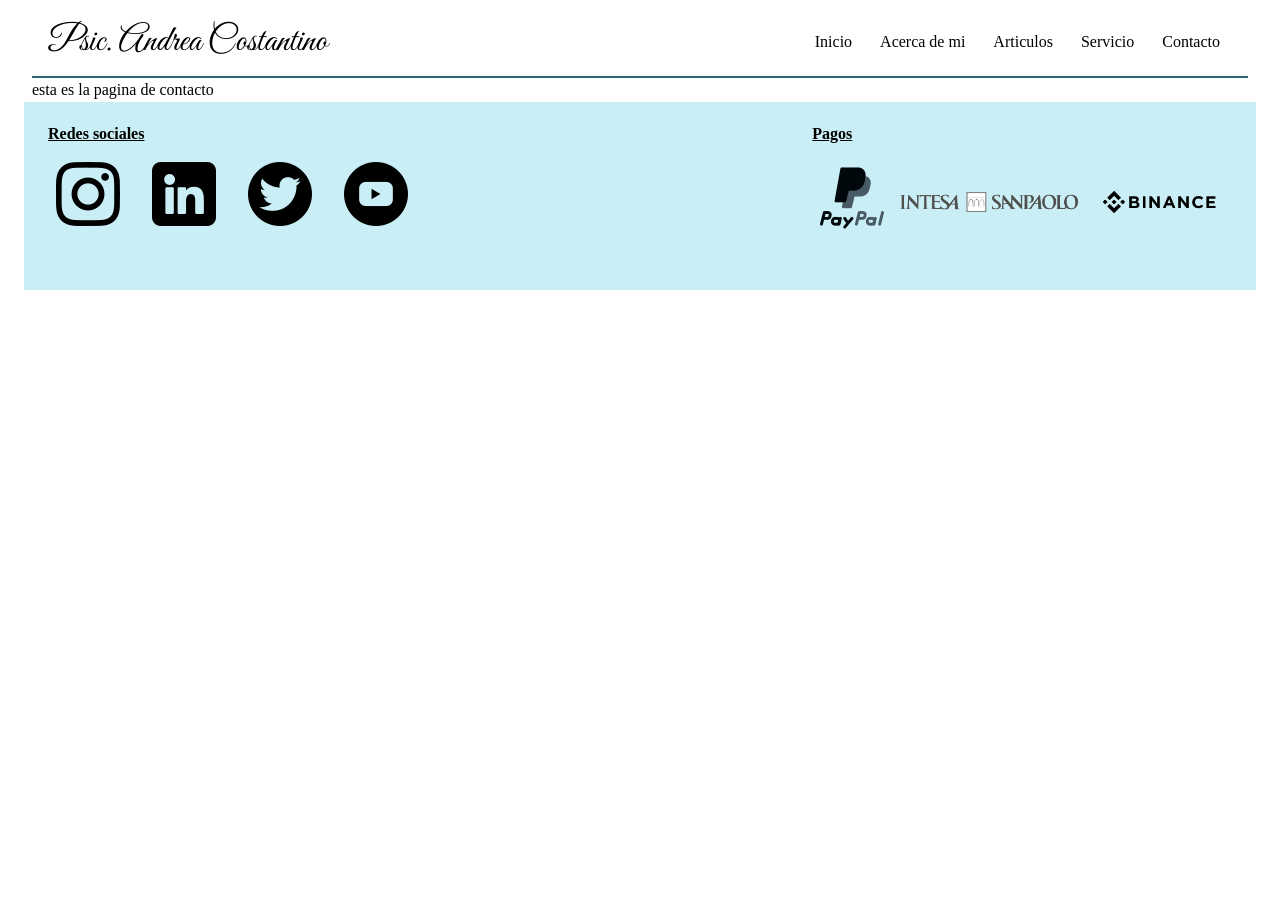
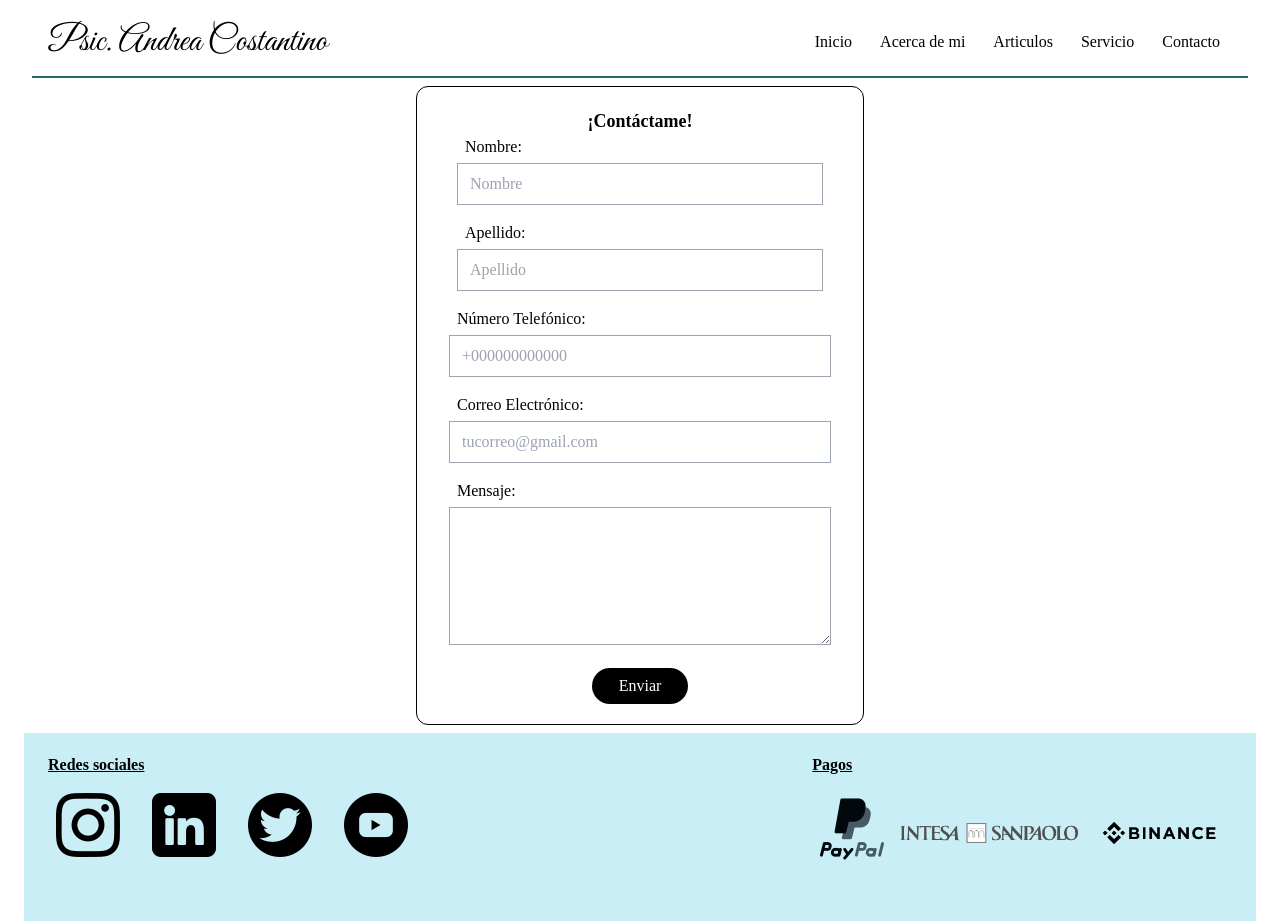
Before and after one commit to josemendez2204/psicologia, a Next.js app: page /contacto in a window 1280 px wide. Before the commit the page ends 800 px from the top, so only its background shows below. Built offline with nearby package versions, Linux system fonts and the light colour scheme; a web font is replaced by a local one.

Commit message:
validaciones del formulario de contacto

```diff
--- /dev/null
+++ b/components/contactForm.tsx
@@ -0,0 +1,112 @@
+import React, { useState } from "react";
+import { useForm } from "react-hook-form";
+
+function ContactForm() {
+  const form = useForm<FormValues>();
+  type FormValues = {
+    firstName: string;
+    lastName: string;
+    tel: number;
+    email: string;
+    message: string;
+  };
+  const { register, control, handleSubmit } = form;
+  const onSubmit = (data: FormValues) => {
+    console.log("esto es la data", data);
+  };
+  return (
+    <div className="flex justify-center">
+      <div className="flex flex-col w-full max-w-md border-black rounded-xl border-[1px] py-5 my-2">
+        <form onSubmit={handleSubmit(onSubmit)} className="px-4" noValidate>
+          <h1 className="text-center font-extrabold text-lg">¡Contáctame!</h1>
+          <div className="flex flex-col sm:flex-row">
+            <div className="w-full sm:w-1/2 mb-4 sm:mb-0">
+              <label htmlFor="firstName" className="block font-medium mb-1">
+                Nombre:
+              </label>
+              <input
+                type="text"
+                id="firstName"
+                {...register("firstName", {
+                  required: "primer nombre requerido",
+                })}
+                className="w-full border-gray-400 border-[1px] py-2 px-3"
+                placeholder="Nombre"
+              />
+            </div>
+            <div className="w-full sm:w-1/2 ml-0 sm:ml-4">
+              <label htmlFor="lastName" className="block font-medium mb-1">
+                Apellido:
+              </label>
+              <input
+                type="text"
+                id="lastName"
+                {...register("lastName", { required: "apellido requerido" })}
+                className="w-full border-gray-400 border-[1px] py-2 px-3"
+                placeholder="Apellido"
+              />
+            </div>
+          </div>
+          <div className="mt-4">
+            <label htmlFor="tel" className="block font-medium mb-1">
+              Número Telefónico:
+            </label>
+            <input
+              type="tel"
+              id="tel"
+              {...register("tel", {
+                pattern: {
+                  value: /^\+?[0-9]{1,3}[\s-]?(\([0-9]+\)|[0-9]+)[\s-]?([0-9]+[\s-]?)*[0-9]+$/,
+                  message: "Numero de telefono invalido",
+                },
+              })}
+              className="w-full border-gray-400 border-[1px] py-2 px-3"
+              placeholder="+000000000000"
+            />
+          </div>
+          <div className="mt-4">
+            <label htmlFor="email" className="block font-medium mb-1">
+              Correo Electrónico:
+            </label>
+            <input
+              type="email"
+              id="email"
+              {...register("email", {
+                pattern: {
+                  value: /^\w+([-+.']\w+)*@\w+([-.]\w+)*\.\w+([-.]\w+)*$/,
+                  message:"email invalido"
+                }
+              })}
+              className="w-full border-gray-400 border-[1px] py-2 px-3"
+              placeholder="tucorreo@gmail.com"
+            />
+          </div>
+          <div className="mt-4">
+            <label htmlFor="message" className="block font-medium mb-1">
+              Mensaje:
+            </label>
+            <textarea
+              id="message"
+              {...register("message", {
+                required: "Mensaje es requerido",
+              })}
+              rows={5}
+              cols={65}
+              className="w-full border-gray-400 border-[1px] py-2 px-3"
+            ></textarea>
+          </div>
+          <div className="flex justify-center mt-4">
+            <button
+              className="bg-black text-white h-9 w-24 rounded-3xl hover:drop-shadow-xl hover:shadow-slate-300S"
+              type="submit"
+            >
+              Enviar
+            </button>
+          </div>
+        </form>
+      </div>
+    </div>
+  );
+}
+
+export default ContactForm;
--- /dev/null
+++ b/components/errorMessage.js
@@ -0,0 +1,13 @@
+import React from "react";
+
+const InputErrorMessage = (props) => {
+  return (
+    <div className= {`bg-red-100 border border-red-400 text-red-700 px-4 py-2 rounded relative  `} role="alert">
+      <span className="block sm:inline">{props.message}</span>
+      <span className="absolute top-0 bottom-0 right-0 px-4 py-3">
+      </span>
+    </div>
+  );
+};
+
+export default InputErrorMessage;
--- a/components/footer.js
+++ b/components/footer.js
@@ -31,6 +31,12 @@ const footer = (props) => {
         break;
     }
   };
+
+  if (props.resetBinanceColor) {
+    console.log("reinicio de color")
+  } else {
+    console.log("no se reinicia")
+  }
 
   const propModal = () => {
     props.handlerModalSetterBinance();
--- a/components/layout.js
+++ b/components/layout.js
@@ -7,6 +7,7 @@ import {  useState } from "react";
 const layout = ({ children }) => {
   const [modalSanPaolohandling, setModalSanPaolo] = useState(false);
   const [modalBinanceHandler, setModalBinanceHandler] = useState(false);
+  const [modalClosingHandleColorBinance, setModalClosingHandleColorBinance]= useState(false)
 
   const handleModalSanPaolo = () => {
     setModalSanPaolo(!modalSanPaolohandling);
@@ -14,6 +15,10 @@ const layout = ({ children }) => {
 
   const handleModalbinance = () => {
     setModalBinanceHandler(!modalBinanceHandler);
+  };
+
+  const binanceResetColor = () => {
+    setModalClosingHandleColorBinance(!modalClosingHandleColorBinance);
   };
   return (
     <>
@@ -23,12 +28,13 @@ const layout = ({ children }) => {
         <ModalSanPaolo handlerModalSetter={handleModalSanPaolo} />
       )}
       {modalBinanceHandler && (
-        <ModalBinance  handlerModalSetterBinance={handleModalbinance} />
+        <ModalBinance  handlerModalSetterBinance={handleModalbinance}  resetBinanceColor={binanceResetColor}/>
       )}
       {children}
       <Footer
         handlerModalSetter={handleModalSanPaolo}
         handlerModalSetterBinance={handleModalbinance}
+        resetBinanceColor={modalClosingHandleColorBinance}
       />
     </>
   );
--- /dev/null
+++ b/components/loader.js
@@ -0,0 +1,13 @@
+function loader() {
+  return (
+    <>
+      <div className="flex items-center justify-center h-screen">
+        <div className="">
+          <span className="loader"></span>
+        </div>
+      </div>
+    </>
+  );
+}
+
+export default loader;
--- a/package.json
+++ b/package.json
@@ -15,6 +15,7 @@
     "next": "13.1.1",
     "react": "18.2.0",
     "react-dom": "18.2.0",
+    "react-hook-form": "^7.43.9",
     "react-type-animation": "^2.1.2"
   },
   "devDependencies": {
--- a/pages/404.js
+++ b/pages/404.js
@@ -1,5 +1,11 @@
+import Loader from "../components/loader";
 const notFound = () => {
-    return ( <h1> no se encontro 404</h1> );
+    return (
+        <>
+    <h1> no se encontro 404</h1>
+    <Loader/>
+    </>
+    );
 }
 
 export default notFound;
--- a/pages/contacto.js
+++ b/pages/contacto.js
@@ -1,5 +1,9 @@
+import ContactForm from "../components/contactForm";
 const contacto = () => {
-    return ( <h1>esta es la pagina de contacto</h1> );
+    return (
+
+        <ContactForm/>
+     );
 }
 
 export default contacto;
--- a/styles/globals.css
+++ b/styles/globals.css
@@ -9,4 +9,83 @@
     font-family: 'Fjord One', serif;
 }
 
+/* loader style */
+
+.loader {
+  position: absolute;
+  top: 50%;
+  left: 45%;
+  transform: translate(-50%, -50%);
+  transform: rotateZ(45deg);
+  perspective: 1000px;
+  border-radius: 50%;
+  width: 200px;
+  height: 200px;
+  color: #d1cece;
+}
+  .loader:before,
+  .loader:after {
+    content: '';
+    display: block;
+    position: absolute;
+    top: 0;
+    left: 0;
+    width: inherit;
+    height: inherit;
+    border-radius: 50%;
+    transform: rotateX(70deg);
+    animation: 1s spin linear infinite;
+  }
+  .loader:after {
+    color: #FF3D00;
+    transform: rotateY(70deg);
+    animation-delay: .4s;
+  }
+
+@keyframes rotate {
+  0% {
+    transform: translate(-50%, -50%) rotateZ(0deg);
+  }
+  100% {
+    transform: translate(-50%, -50%) rotateZ(360deg);
+  }
+}
+
+@keyframes rotateccw {
+  0% {
+    transform: translate(-50%, -50%) rotate(0deg);
+  }
+  100% {
+    transform: translate(-50%, -50%) rotate(-360deg);
+  }
+}
+
+@keyframes spin {
+  0%,
+  100% {
+    box-shadow: .2em 0px 0 0px currentcolor;
+  }
+  12% {
+    box-shadow: .2em .2em 0 0 currentcolor;
+  }
+  25% {
+    box-shadow: 0 .2em 0 0px currentcolor;
+  }
+  37% {
+    box-shadow: -.2em .2em 0 0 currentcolor;
+  }
+  50% {
+    box-shadow: -.2em 0 0 0 currentcolor;
+  }
+  62% {
+    box-shadow: -.2em -.2em 0 0 currentcolor;
+  }
+  75% {
+    box-shadow: 0px -.2em 0 0 currentcolor;
+  }
+  87% {
+    box-shadow: .2em -.2em 0 0 currentcolor;
+  }
+}
+
 next-route-announcer {display: none;}
```
Also changed, not shown: 1 other file (tests, documents, lock files or other folders).
